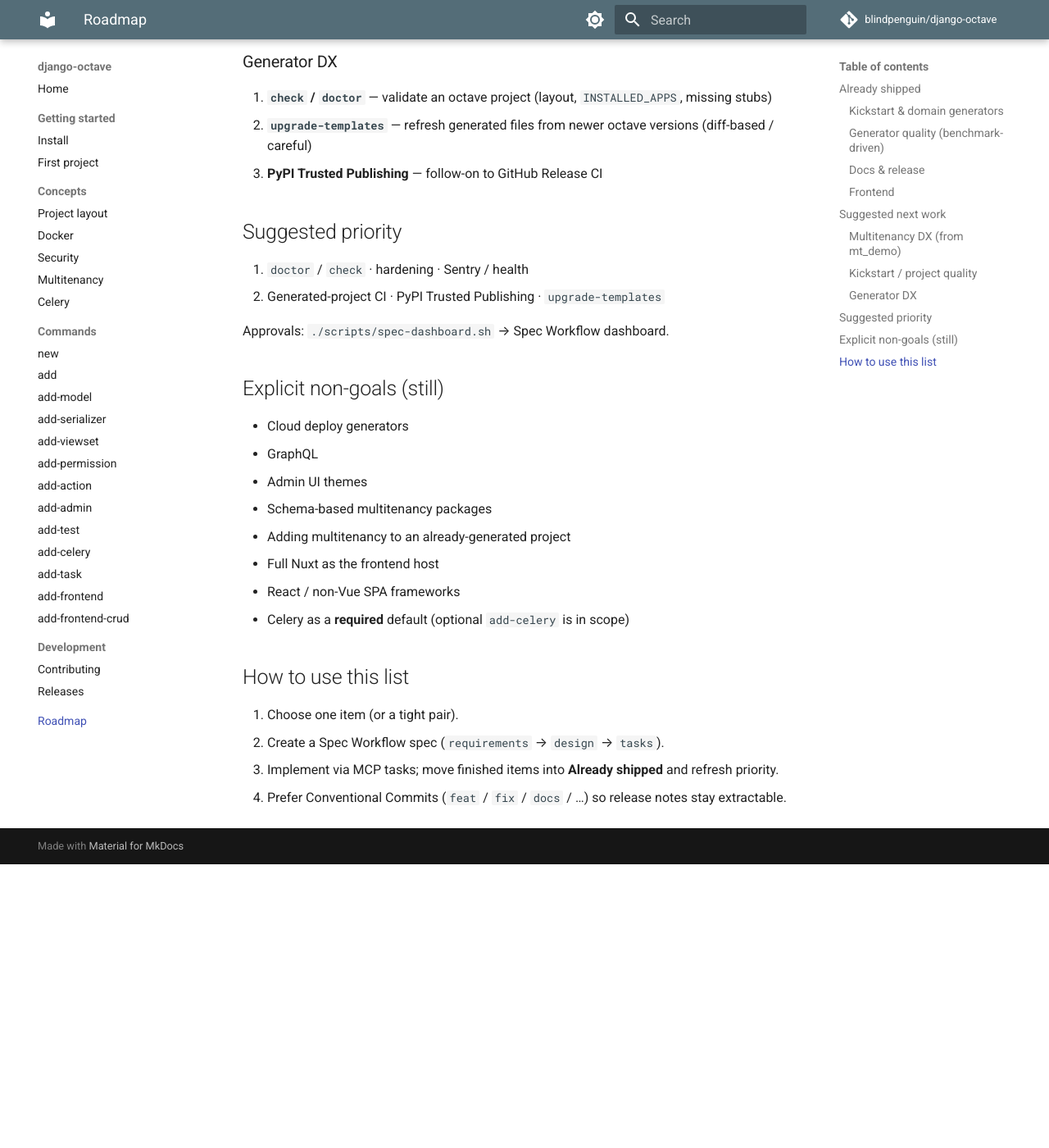
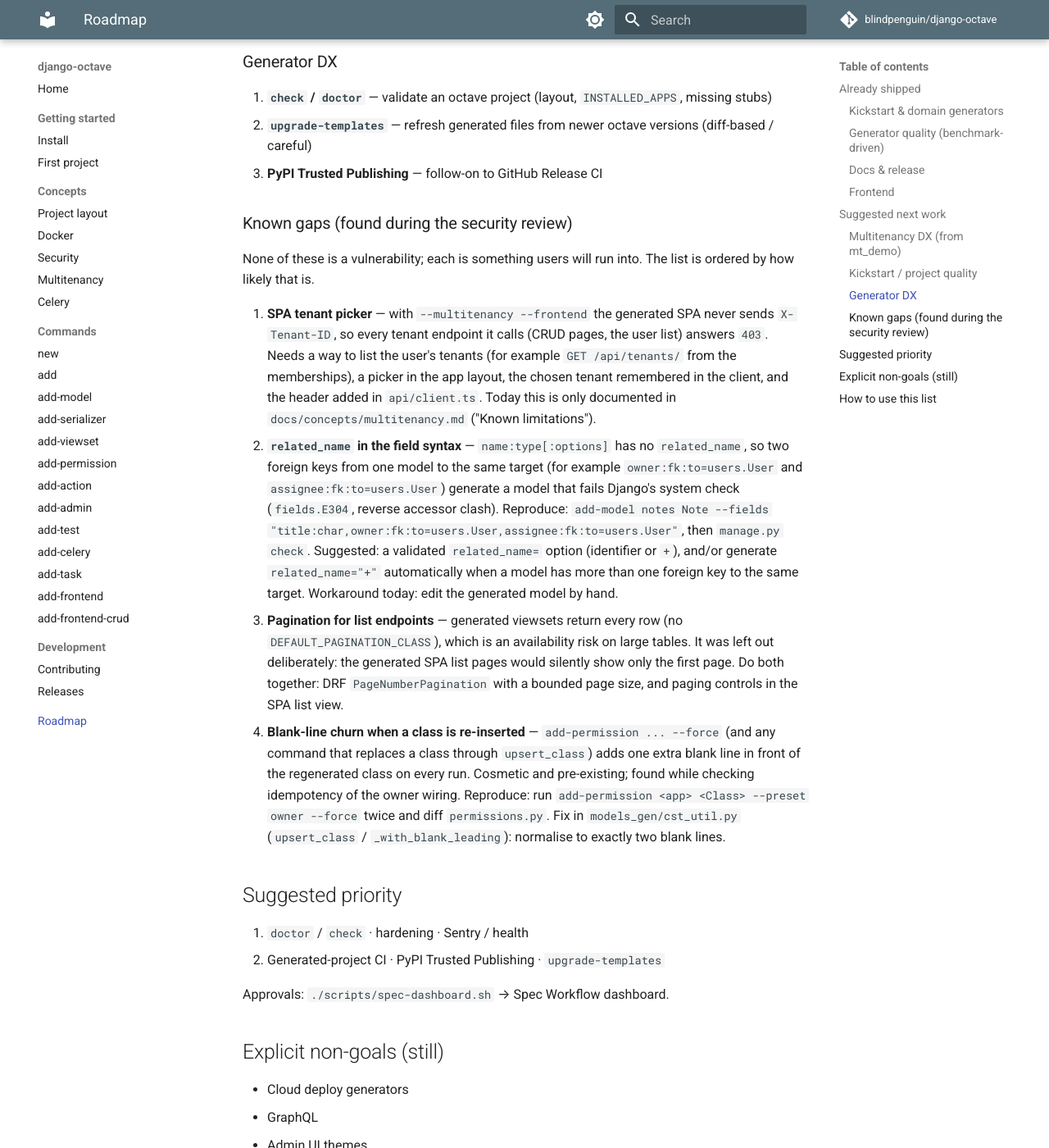
Before and after one commit to blindpenguin/django-octave, an MkDocs documentation site: the page built from docs/roadmap.md, in a window 1280 px wide and 1400 px high, scrolled down 2593 px. Shown: the whole window at 82% size. Built offline with MkDocs 1.6.1 and Material for MkDocs 9.7.7, drawn with Linux system fonts in a browser that asks for light colours; comment, search, counter and statistics services are not loaded; before the commit the page ends 3647 px from its top, so only the background shows below that.

Commit message:
docs(roadmap): record known gaps found during the security review
SPA tenant picker, related_name in the field syntax, pagination of list
endpoints, and blank-line churn when a class is re-inserted.

Co-Authored-By: Claude Sonnet 5.5 <noreply@anthropic.com>

```diff
--- a/docs/roadmap.md
+++ b/docs/roadmap.md
@@ -70,6 +70,15 @@ Verified by generators-only scaffolds: recipe / support-desk (API green), multit
 8. **`upgrade-templates`** — refresh generated files from newer octave versions (diff-based / careful)
 9. **PyPI Trusted Publishing** — follow-on to GitHub Release CI
 
+### Known gaps (found during the security review)
+
+None of these is a vulnerability; each is something users will run into. The list is ordered by how likely that is.
+
+10. **SPA tenant picker** — with `--multitenancy --frontend` the generated SPA never sends `X-Tenant-ID`, so every tenant endpoint it calls (CRUD pages, the user list) answers `403`. Needs a way to list the user's tenants (for example `GET /api/tenants/` from the memberships), a picker in the app layout, the chosen tenant remembered in the client, and the header added in `api/client.ts`. Today this is only documented in `docs/concepts/multitenancy.md` ("Known limitations").
+11. **`related_name` in the field syntax** — `name:type[:options]` has no `related_name`, so two foreign keys from one model to the same target (for example `owner:fk:to=users.User` and `assignee:fk:to=users.User`) generate a model that fails Django's system check (`fields.E304`, reverse accessor clash). Reproduce: `add-model notes Note --fields "title:char,owner:fk:to=users.User,assignee:fk:to=users.User"`, then `manage.py check`. Suggested: a validated `related_name=` option (identifier or `+`), and/or generate `related_name="+"` automatically when a model has more than one foreign key to the same target. Workaround today: edit the generated model by hand.
+12. **Pagination for list endpoints** — generated viewsets return every row (no `DEFAULT_PAGINATION_CLASS`), which is an availability risk on large tables. It was left out deliberately: the generated SPA list pages would silently show only the first page. Do both together: DRF `PageNumberPagination` with a bounded page size, and paging controls in the SPA list view.
+13. **Blank-line churn when a class is re-inserted** — `add-permission ... --force` (and any command that replaces a class through `upsert_class`) adds one extra blank line in front of the regenerated class on every run. Cosmetic and pre-existing; found while checking idempotency of the owner wiring. Reproduce: run `add-permission <app> <Class> --preset owner --force` twice and diff `permissions.py`. Fix in `models_gen/cst_util.py` (`upsert_class` / `_with_blank_leading`): normalise to exactly two blank lines.
+
 ## Suggested priority
 
 1. `doctor` / `check` · hardening · Sentry / health
```
